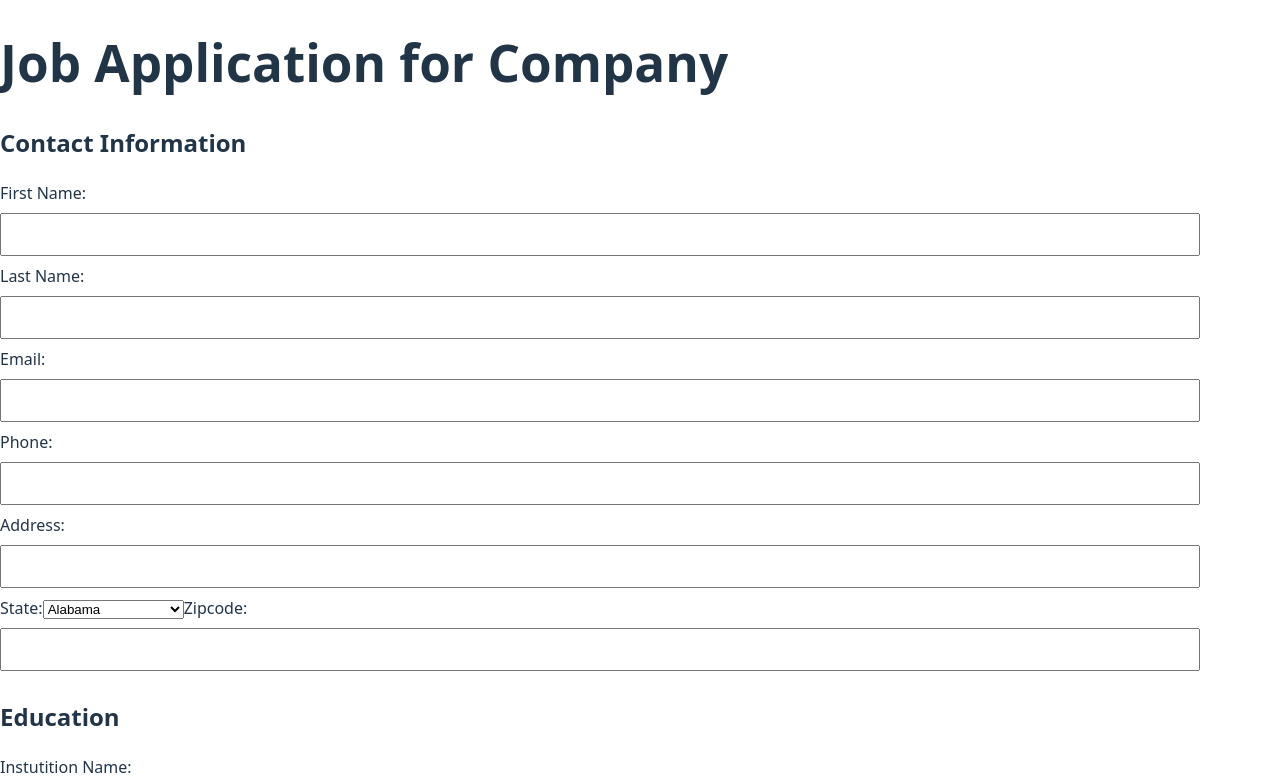
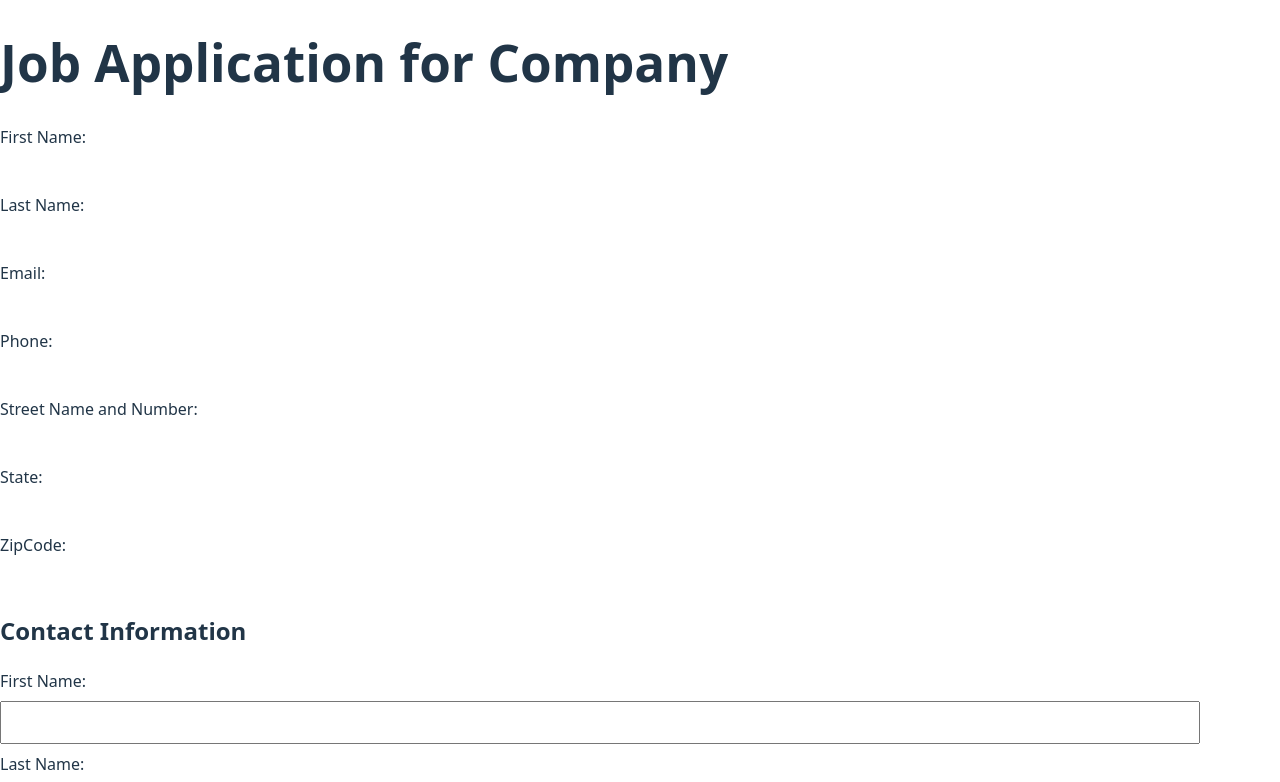
Before and after one commit to SarahEGood/examplecv-react, a React (Vite) app: page / in a window 1280 px wide. Shown: the top 782 px of the page. Built offline with nearby package versions, Linux system fonts and the light colour scheme.

Commit message:
add editable field function per project spec

```diff
--- a/index.html
+++ b/index.html
@@ -4,7 +4,7 @@
     <meta charset="UTF-8" />
     <link rel="icon" type="image/svg+xml" href="/vite.svg" />
     <meta name="viewport" content="width=device-width, initial-scale=1.0" />
-    <title>John Smith's Resume</title>
+    <title>Job Application</title>
   </head>
   <body>
     <div id="root"></div>
--- a/src/App.css
+++ b/src/App.css
@@ -9,3 +9,10 @@ input[type=text], textarea {
   margin: 8px 0;
   box-sizing: border-box;
 }
+
+.emptybox {
+  width: 100%;
+  padding: 12px 20px;
+  margin: 8px 0;
+  border: 2px solid white;
+}
--- a/src/App.jsx
+++ b/src/App.jsx
@@ -1,12 +1,67 @@
 import { useState } from 'react'
-import reactLogo from './assets/react.svg'
-import viteLogo from '/vite.svg'
 import './App.css'
+import Field from './Field.jsx';
 
 function App() {
+  const [listOfFields, setFields] = useState([
+    {
+      val: '',
+      label: 'First Name:',
+      id: Math.floor(Math.random() * 1000000)
+    },
+    {
+      val: '',
+      label: 'Last Name:',
+      id: Math.floor(Math.random() * 1000000)
+    },
+    {
+      val: '',
+      label: 'Email:',
+      id: Math.floor(Math.random() * 1000000)
+    },
+    {
+      val: '',
+      label: 'Phone:',
+      id: Math.floor(Math.random() * 1000000)
+    },
+    {
+      val: '',
+      label: 'Street Name and Number:',
+      id: Math.floor(Math.random() * 1000000)
+    },
+    {
+      val: '',
+      label: 'State:',
+      id: Math.floor(Math.random() * 1000000)
+    },
+    {
+      val: '',
+      label: 'ZipCode:',
+      id: Math.floor(Math.random() * 1000000)
+    }
+  ])
+
+  const handleChange = (e, index) => {
+    const value = e.target.value;
+    setFields(state => [
+      ...state.slice(0, index),
+      {...state[index], val: value},
+      ...state.slice(index+1)
+    ])
+  };
 
   return (
     <div className="wrapper">
+      {listOfFields.map((ele, index) => {
+        return (
+          <Field
+             key={ele.id}
+             lab={ele.label}
+             val={ele.val}
+             onChange={e => handleChange(e, index)}
+          />
+        )
+      })}
       <ContactInfo />
       <Education />
       <Experience />
@@ -16,6 +71,7 @@ function App() {
 }
 
 function ContactInfo() {
+
   return (
     <>
     <h2>Contact Information</h2>
--- /dev/null
+++ b/src/Field.jsx
@@ -0,0 +1,37 @@
+import React, {useState} from "react";
+
+function Field({val, lab, onChange, onClick}) {
+    const [isEditing, setIsEditing] = useState(false);
+
+    const handleClick = () => {
+        setIsEditing(true);
+      };
+
+    const handleKeyPress = e => {
+    if (e.key === "Enter") {
+        setIsEditing(false);
+    }
+    };
+
+    return (
+    <div className="Field">
+        <label>
+            {lab}
+        </label>
+        {isEditing ? (
+        <input
+            autoFocus
+            onChange={onChange}
+            onKeyUpCapture={handleKeyPress}
+            type="text"
+        />
+        ) : (
+        <div className='emptybox' onClick={handleClick}>
+        {val}
+        </div>
+        )}
+    </div>
+    );
+}
+
+export default Field;
```
